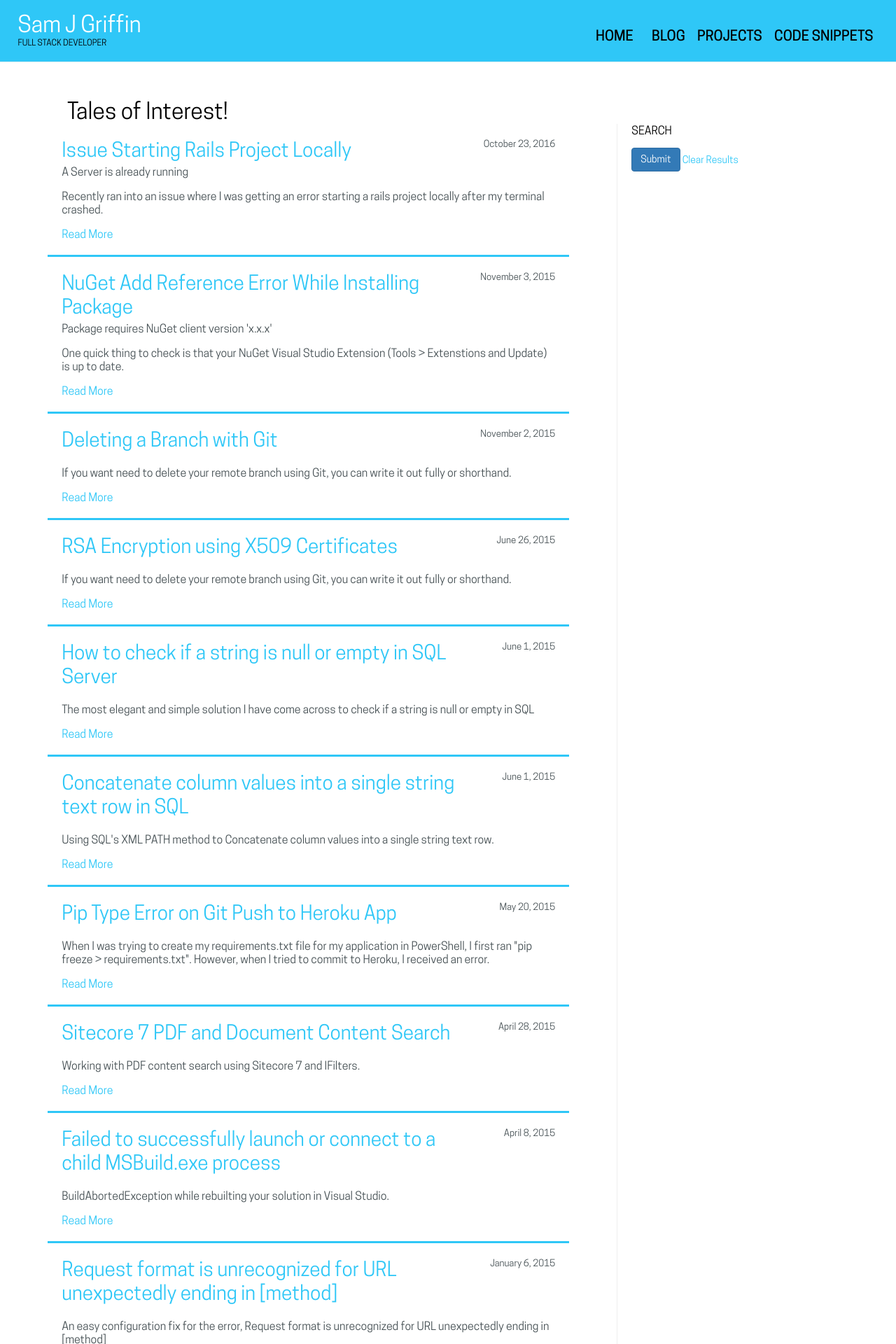
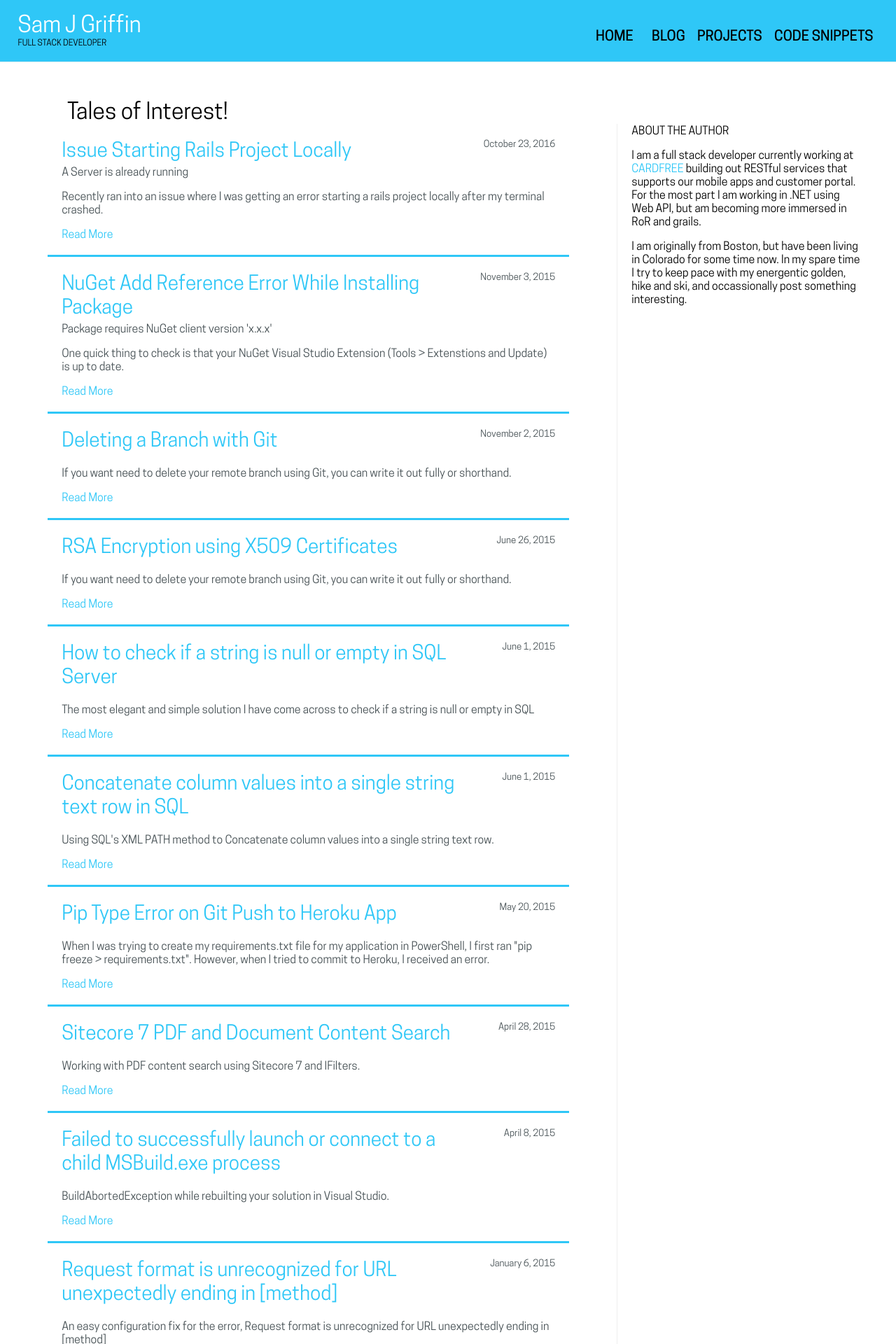
Before and after one commit to samjgriffin89/samjgriffin.com, a Jekyll site: the page built from posts/index.html, in a window 1280 px wide. Shown: the top 1920 px of the page at 70% size. Built offline with Jekyll 4.4.1, drawn with Linux system fonts in a browser that asks for light colours.

Commit message:
adjusting sidebar for now to replace search bar with about content

```diff
--- a/_includes/sidebar.html
+++ b/_includes/sidebar.html
@@ -1,10 +1,15 @@
 <div class="sidebar">
-	<h4>Search</h4>
+	<!-- <h4>Search</h4>
 	<div class="posts-search">
-		<!-- = form_tag(posts_path, :method => 'get') do
-			= text_field_tag :search, params[:search], placeholder: 'Search Posts' -->
-			<button class="btn primary-btn">Submit</button>
+		<input type="text" placeholder="Search Posts" />
+		<button class="btn primary-btn">Submit</button>
 
 		<a class="clear-results" href="{{site.base_url}}/posts">Clear Results</a>
+	</div> -->
+	<h4>About the Author</h4>
+	<div class="about--side">
+		<p>I am a full stack developer currently working at <a href="http://www.cardfree.com">CARDFREE</a> building out RESTful services that supports our mobile apps and customer portal. For the most part I am working in .NET using Web API, but am becoming more immersed in RoR and grails.</p>
+
+		<p>I am originally from Boston, but have been living in Colorado for some time now. In my spare time I try to keep pace with my energentic golden, hike and ski, and occassionally post something interesting.</p>
 	</div>
 </div>
```
Also changed, not shown: _sass/_blog.scss (+8 -0 lines), css/main.css, 1 other file.
